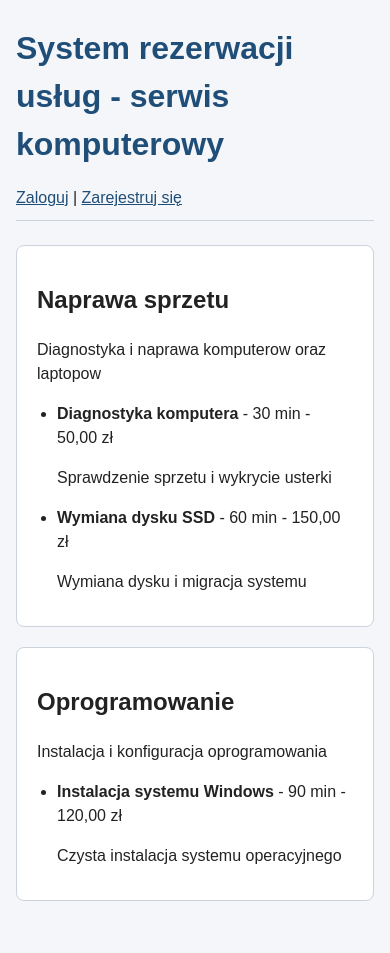
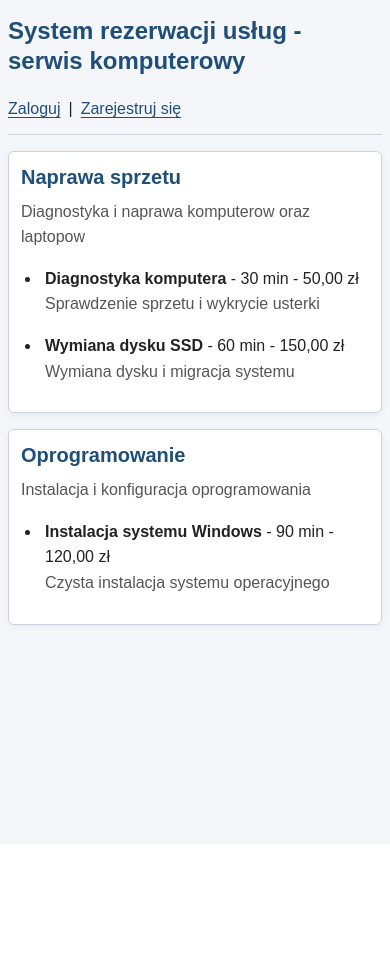
Before and after one commit to KirilShy/rezerwacja-uslug, a PHP site: page / in a window 390 px wide. After the commit the page ends 631 px from the top, so only its background shows below. Run offline with PHP 8.4, Linux system fonts and the light colour scheme; data comes from the database, SQL or seed files in the repository.

Commit message:
Optymalizacja kodu
Optymalizacja kodu

```diff
--- a/css/style.css
+++ b/css/style.css
@@ -1,126 +1,283 @@
+
 :root {
+    color-scheme: light;
+
     --kolor-glowny: #1f4e79;
+    --kolor-glowny-hover: #173b5d;
     --kolor-tlo: #f4f6f9;
+    --kolor-powierzchni: #fff;
     --kolor-tekst: #222;
+    --kolor-tekst-pomocniczy: #555;
     --kolor-ramka: #ccd3dc;
     --kolor-blad: #b3261e;
+    --kolor-blad-tlo: #fdecea;
     --kolor-sukces: #1e7b34;
+    --kolor-sukces-tlo: #e8f5ec;
+
+    --szerokosc-tresci: 800px;
+    --szerokosc-formularza: 420px;
+
+    --odstep-xs: 4px;
+    --odstep-sm: 8px;
+    --odstep-md: 12px;
+    --odstep-lg: 16px;
+    --odstep-xl: 24px;
+    --odstep-xxl: 32px;
+
+    --promien: 6px;
+    --cien: 0 2px 8px rgb(0 0 0 / 5%);
+    --przejscie: 0.2s ease;
 }
 
-* {
+*,
+*::before,
+*::after {
     box-sizing: border-box;
 }
 
+html {
+    -webkit-text-size-adjust: 100%;
+    text-size-adjust: 100%;
+}
+
 body {
-    font-family: Arial, sans-serif;
     margin: 0;
-    padding: 0 16px 32px;
+    padding: 0 var(--odstep-lg) var(--odstep-xxl);
+    font-family: Arial, Helvetica, sans-serif;
+    font-size: 16px;
+    line-height: 1.6;
+    color: var(--kolor-tekst);
     background: var(--kolor-tlo);
-    color: var(--kolor-tekst);
-    line-height: 1.5;
+}
+
+
+h1,
+h2,
+p {
+    margin-top: 0;
 }
 
 h1 {
+    max-width: var(--szerokosc-tresci);
+    margin: var(--odstep-xl) auto var(--odstep-sm);
     color: var(--kolor-glowny);
-    max-width: 800px;
-    margin: 24px auto 8px;
+    font-size: clamp(1.5rem, 4vw, 2rem);
+    line-height: 1.25;
+}
+
+h2 {
+    margin-bottom: var(--odstep-sm);
+    color: var(--kolor-glowny);
+    font-size: 1.25rem;
+    line-height: 1.35;
 }
 
 nav {
-    max-width: 800px;
-    margin: 0 auto 24px;
-    padding: 10px 0;
+    display: flex;
+    flex-wrap: wrap;
+    align-items: center;
+    gap: var(--odstep-sm);
+    max-width: var(--szerokosc-tresci);
+    margin: 0 auto var(--odstep-xl);
+    padding: var(--odstep-md) 0;
     border-bottom: 1px solid var(--kolor-ramka);
 }
 
 a {
     color: var(--kolor-glowny);
+    text-underline-offset: 3px;
+    transition: color var(--przejscie);
 }
 
+a:hover {
+    color: var(--kolor-glowny-hover);
+}
+
+a:focus-visible,
+button:focus-visible {
+    outline: 3px solid var(--kolor-glowny);
+    outline-offset: 3px;
+}
+
+
+
 form {
-    max-width: 420px;
+    width: 100%;
+    max-width: var(--szerokosc-formularza);
     margin: 0 auto;
-    padding: 24px;
-    background: #fff;
+    padding: var(--odstep-xl);
+    background: var(--kolor-powierzchni);
     border: 1px solid var(--kolor-ramka);
-    border-radius: 8px;
+    border-radius: var(--promien);
+    box-shadow: var(--cien);
 }
 
 label {
     display: block;
-    margin-bottom: 4px;
-    font-weight: bold;
+    margin-bottom: var(--odstep-xs);
+    font-weight: 700;
 }
 
-input {
+input,
+select,
+textarea {
     display: block;
     width: 100%;
-    margin-top: 4px;
-    padding: 8px 10px;
-    font-size: 1rem;
-    font-weight: normal;
+    min-height: 42px;
+    margin-top: var(--odstep-xs);
+    padding: var(--odstep-sm) 10px;
+    font: inherit;
+    color: var(--kolor-tekst);
+    background: var(--kolor-powierzchni);
     border: 1px solid var(--kolor-ramka);
     border-radius: 4px;
+    transition:
+        border-color var(--przejscie),
+        box-shadow var(--przejscie);
 }
 
-input:focus {
-    outline: 2px solid var(--kolor-glowny);
+input:focus,
+select:focus,
+textarea:focus {
+    outline: none;
     border-color: var(--kolor-glowny);
+    box-shadow: 0 0 0 3px rgb(31 78 121 / 15%);
 }
 
+textarea {
+    min-height: 100px;
+    resize: vertical;
+}
+
+
+
 button {
+    display: block;
     width: 100%;
-    margin-top: 12px;
-    padding: 10px;
-    font-size: 1rem;
+    min-height: 44px;
+    margin-top: var(--odstep-md);
+    padding: 10px var(--odstep-lg);
+    font: inherit;
+    font-weight: 700;
     color: #fff;
     background: var(--kolor-glowny);
-    border: none;
+    border: 1px solid var(--kolor-glowny);
     border-radius: 4px;
     cursor: pointer;
+    transition:
+        background var(--przejscie),
+        border-color var(--przejscie);
 }
 
 button:hover {
-    opacity: 0.9;
+    background: var(--kolor-glowny-hover);
+    border-color: var(--kolor-glowny-hover);
 }
+
+button:active {
+    transform: translateY(1px);
+}
+
+button:disabled {
+    opacity: 0.6;
+    cursor: not-allowed;
+}
+
 
 .blad,
 .sukces {
-    max-width: 420px;
-    margin: 0 auto 16px;
+    width: 100%;
+    max-width: var(--szerokosc-formularza);
+    margin: 0 auto var(--odstep-lg);
     padding: 10px 14px;
+    border: 1px solid;
     border-radius: 4px;
 }
 
 .blad {
     color: var(--kolor-blad);
-    background: #fdecea;
-    border: 1px solid var(--kolor-blad);
+    background: var(--kolor-blad-tlo);
+    border-color: var(--kolor-blad);
 }
 
 .sukces {
     color: var(--kolor-sukces);
-    background: #e8f5ec;
-    border: 1px solid var(--kolor-sukces);
+    background: var(--kolor-sukces-tlo);
+    border-color: var(--kolor-sukces);
 }
 
 form + p {
     text-align: center;
 }
 
+
 .uslugi {
-    max-width: 800px;
+    display: grid;
+    grid-template-columns: 1fr;
+    gap: var(--odstep-lg);
+    width: 100%;
+    max-width: var(--szerokosc-tresci);
     margin: 0 auto;
 }
 
 .kategoria {
-    margin-bottom: 20px;
-    padding: 16px 20px;
-    background: #fff;
+    min-width: 0;
+    margin: 0;
+    padding: var(--odstep-lg) 20px;
+    background: var(--kolor-powierzchni);
     border: 1px solid var(--kolor-ramka);
-    border-radius: 8px;
+    border-radius: var(--promien);
+    box-shadow: var(--cien);
+}
+
+.kategoria p {
+    color: var(--kolor-tekst-pomocniczy);
 }
 
 .kategoria ul {
+    margin-bottom: 0;
     padding-left: 20px;
 }
+
+.kategoria li {
+    padding-left: var(--odstep-xs);
+}
+
+.kategoria li + li {
+    margin-top: var(--odstep-md);
+}
+
+.kategoria li strong {
+    color: var(--kolor-tekst);
+}
+
+
+@media (min-width: 700px) {
+    .uslugi {
+        grid-template-columns: repeat(2, minmax(0, 1fr));
+    }
+}
+
+@media (max-width: 480px) {
+    body {
+        padding-right: var(--odstep-sm);
+        padding-left: var(--odstep-sm);
+    }
+
+    h1 {
+        margin-top: var(--odstep-lg);
+    }
+
+    nav {
+        gap: var(--odstep-sm);
+        margin-bottom: var(--odstep-lg);
+    }
+
+    form {
+        padding: var(--odstep-lg);
+    }
+
+    .kategoria {
+        padding: var(--odstep-md);
+    }
+}
```
